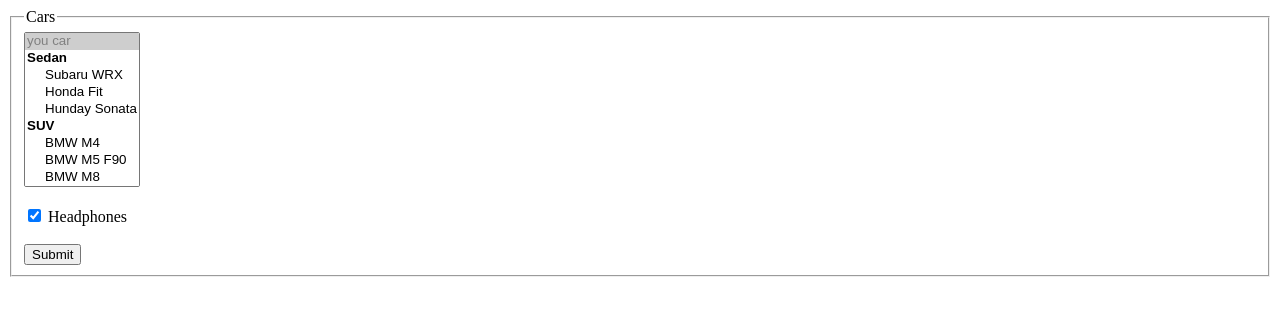
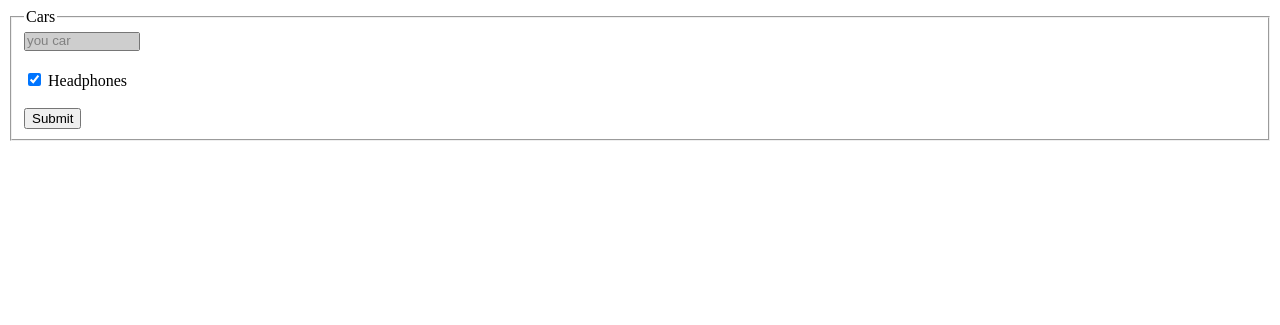
Before and after one commit to Armen268/Good_Cars_01_10, a plain HTML site: page index.html in a window 1280 px wide. Drawn offline with Linux system fonts and the light colour scheme.

Commit message:
avelacrel em size

```diff
--- a/index.html
+++ b/index.html
@@ -14,7 +14,7 @@
 
         <form>
 
-            <select size="9" multiple required name="Car" id="Car">
+            <select size="1" multiple required name="Car" id="Car">
 
                 <option selected disabled value="">you car</option>
 
```
